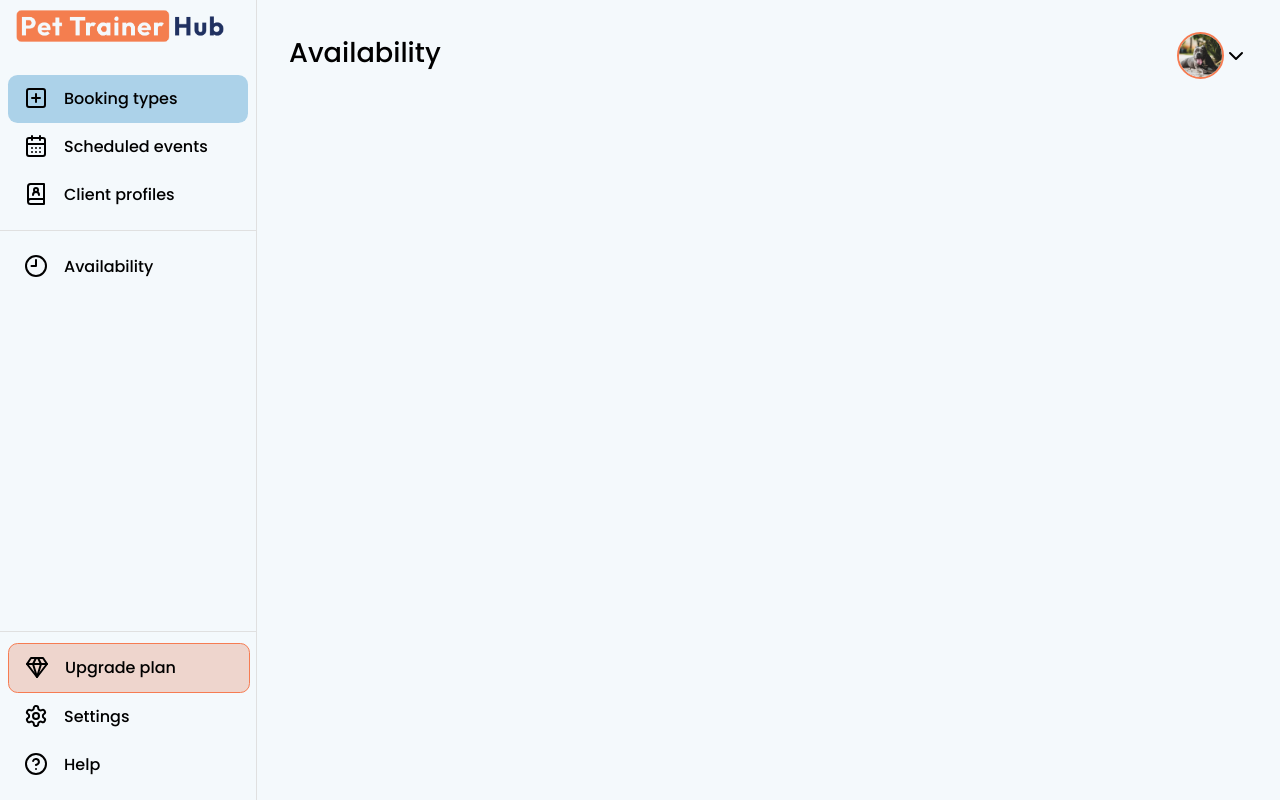
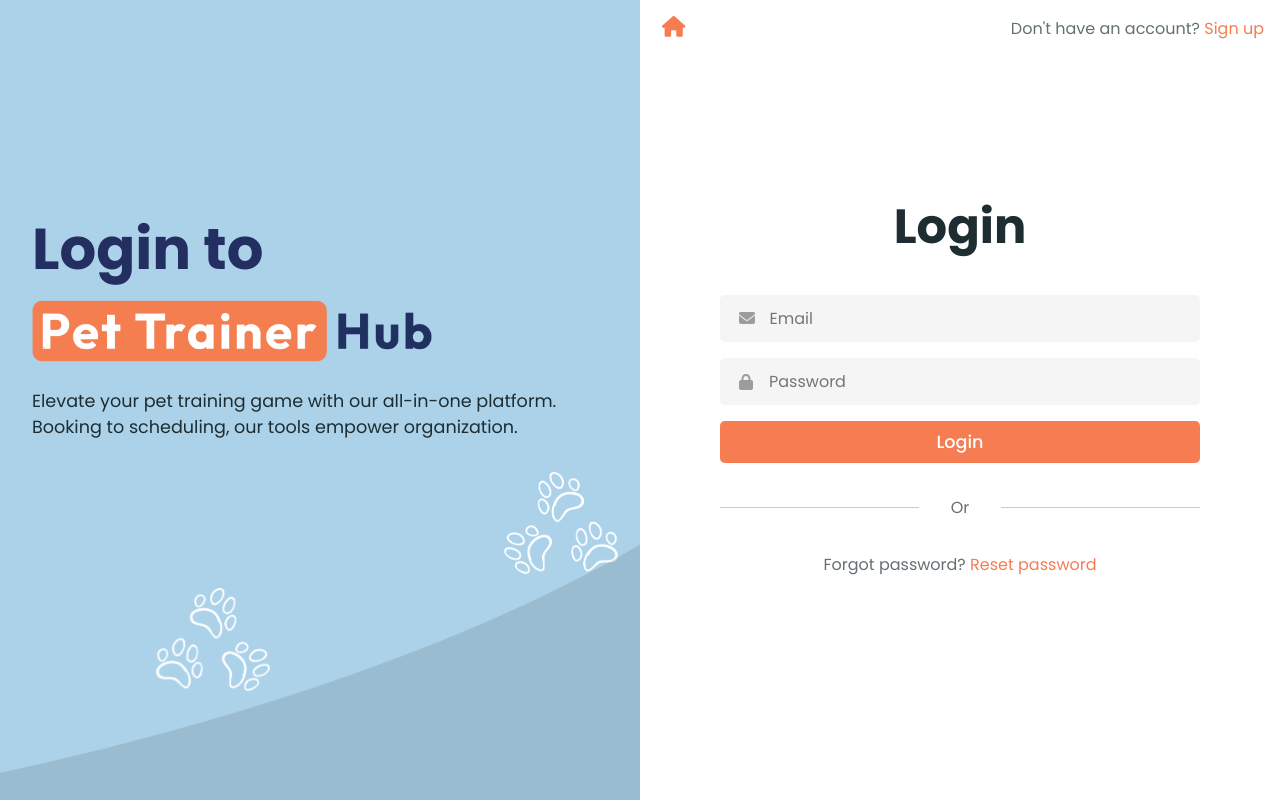
Before and after one commit to HeryRuiz/PetLoverHub, a React (Vite) app: page /dashboard in a window 1280 px wide. Built offline with nearby package versions, Linux system fonts and the light colour scheme.

Commit message:
trying to remove dashboard

```diff
--- a/src/App.jsx
+++ b/src/App.jsx
@@ -49,7 +49,6 @@ function App() {
         <Route path="/signup" element={<Signup />} />
 
         {"Private Routes"}
-        <Route path="/dashboard" element={<Dashboard />} />
       </Routes>
     </Router>
   );
```
